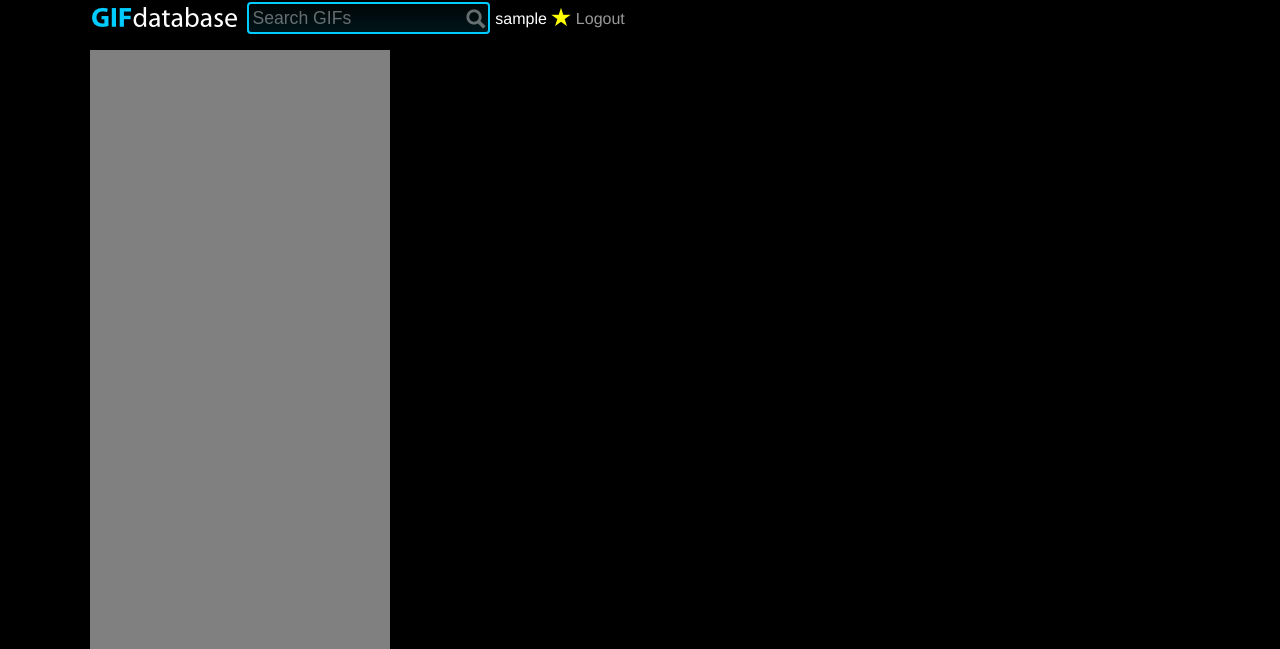
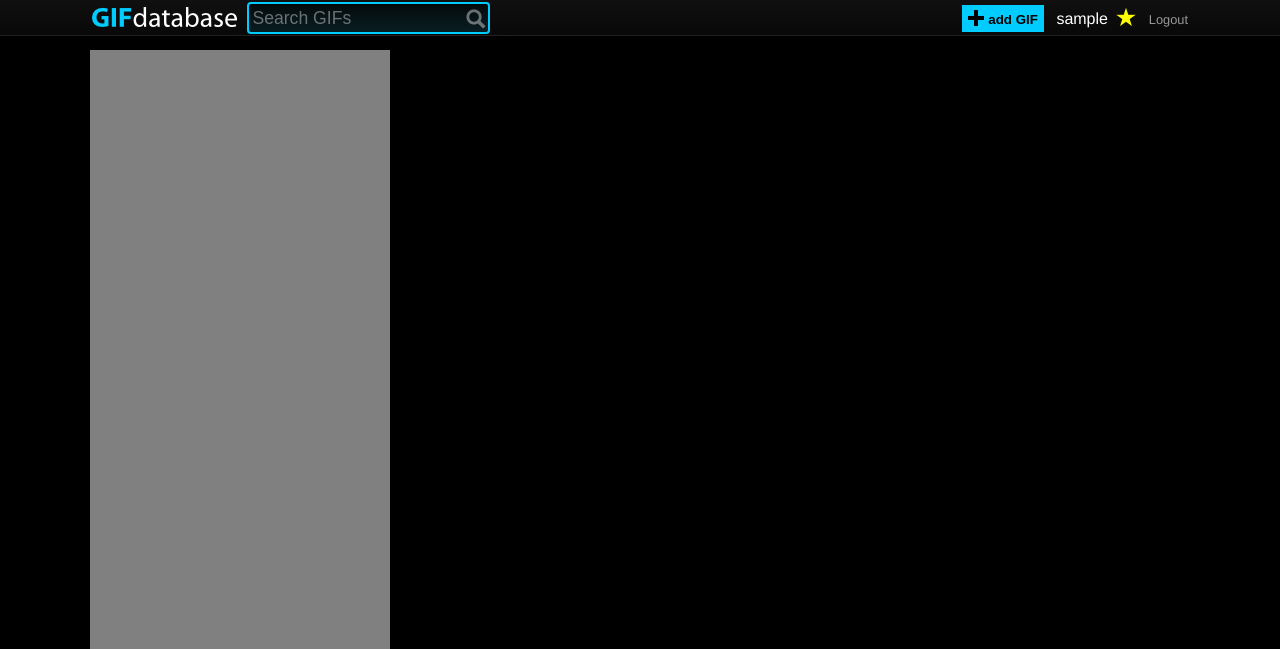
Before and after one commit to liddiard/gifdatabase, a Django app: template gifdb/templates/base.html in a window 1280 px wide. Shown: the top 649 px of the page. Run offline with Django 3.2, Linux system fonts and the light colour scheme; the template is opened without the code that fills it, so the values that code supplies are empty; the visitor is signed in with stand-in values (Sample User, id 1); parts of the project's set-up code (start-up, migrations or seed data) failed here and were passed over; some libraries are stand-ins or nearby versions.

Commit message:
nav bar layout and styling, 'add gif' button styling

```diff
--- a/gifdb/templates/base.html
+++ b/gifdb/templates/base.html
@@ -18,9 +18,11 @@
                 <input type="text" name="q" placeholder="Search GIFs"/>
                 <button type="submit"><img src="{{ STATIC_URL }}img/magnifier.png"/></button>
             </form>
+            <div class="user-actions">
                 {% if user.is_authenticated %}
-                <a href="{% url 'profile' user %}"><span class="user">{{ user.username }}</span> <span class="score">{{ user.getUserScore }}</span></a>
-                <a href="{% url 'profile_starred' user %}"><img src="{{ STATIC_URL }}img/star_selected.png"/></a>
+                    <button class="add-gif"><img src="{{ STATIC_URL }}img/plus_black.png"/>add GIF</button>
+                    <a class="user" href="{% url 'profile' user %}"><span class="username">{{ user.username }}</span> <span class="score">{{ user.getUserScore }}</span></a>
+                    <a class="star" href="{% url 'profile_starred' user %}"><img src="{{ STATIC_URL }}img/star_selected.png"/></a>
                     <a class="logout" href="/logout/">Logout</a>
                 {% else %}
                     <form method="post" action="{% url 'login' %}" id="login">{% csrf_token %}
@@ -29,6 +31,7 @@
                         <input type="submit" value="Login"/>
                     </form>
                 {% endif %}
+            </div>
         </div>
     </nav>
     {% endblock %}
--- a/search/static/css/main.css
+++ b/search/static/css/main.css
@@ -92,13 +92,31 @@ a, .link {
   cursor: pointer; }
   a:hover, .link:hover {
     text-decoration: underline; }
+    a:hover.user, .link:hover.user {
+      text-decoration: none; }
+      a:hover.user > .username, .link:hover.user > .username {
+        text-decoration: underline; }
 
 nav {
   position: fixed;
   width: 100%;
   padding: 2px 0;
-  background-color: rgba(0, 0, 0, 0.8);
-  z-index: 1000; }
+  z-index: 1000;
+  box-shadow: 0 -1px 0 0 rgba(255, 255, 255, 0.1) inset;
+  background: -moz-linear-gradient(top, rgba(20, 20, 20, 0.8) 0%, rgba(10, 10, 10, 0.8) 100%);
+  /* FF3.6+ */
+  background: -webkit-gradient(linear, left top, left bottom, color-stop(0%, rgba(20, 20, 20, 0.8)), color-stop(100%, rgba(10, 10, 10, 0.8)));
+  /* Chrome,Safari4+ */
+  background: -webkit-linear-gradient(top, rgba(20, 20, 20, 0.8) 0%, rgba(10, 10, 10, 0.8) 100%);
+  /* Chrome10+,Safari5.1+ */
+  background: -o-linear-gradient(top, rgba(20, 20, 20, 0.8) 0%, rgba(10, 10, 10, 0.8) 100%);
+  /* Opera 11.10+ */
+  background: -ms-linear-gradient(top, rgba(20, 20, 20, 0.8) 0%, rgba(10, 10, 10, 0.8) 100%);
+  /* IE10+ */
+  background: linear-gradient(to bottom, rgba(20, 20, 20, 0.8) 0%, rgba(10, 10, 10, 0.8) 100%);
+  /* W3C */
+  filter: progid:DXImageTransform.Microsoft.gradient(startColorstr='#bf000000', endColorstr='#40000000',GradientType=0 );
+  /* IE6-9 */ }
   nav .contents {
     max-width: 1100px;
     margin: 0 auto; }
@@ -111,18 +129,24 @@ nav {
       /* Adjusts for spacing */ }
   nav a:hover {
     text-decoration: none; }
-    nav a:hover .user {
-      text-decoration: underline; }
   nav img {
     display: inline-block;
     vertical-align: text-bottom; }
+  nav .user-actions {
+    float: right;
+    margin: 3px 2px 0 0; }
   nav .banner {
-    margin-right: 5px;
-    padding-left: 2px; }
+    padding-left: 2px;
+    margin-right: 5px; }
   nav .search {
     display: inline-block; }
+  nav .user {
+    margin: 0 0.25em 0 0.5em; }
+  nav .star {
+    margin-right: 0.5em; }
   nav .logout {
-    color: #999999; }
+    color: #999999;
+    font-size: 0.8em; }
     nav .logout:hover {
       color: #cccccc; }
 
@@ -130,6 +154,7 @@ nav {
   color: #00ccff; }
 
 #wrap {
+  position: relative;
   max-width: 1100px;
   margin: 0 auto;
   padding-top: 50px; }
@@ -200,7 +225,7 @@ input {
     filter: progid:DXImageTransform.Microsoft.gradient(startColorstr='#bf000000', endColorstr='#40000000',GradientType=0 );
     /* IE6-9 */
     background-color: rgba(0, 204, 255, 0.1);
-    border-color: #00ccff;
+    border-color: #00ccff !important;
     outline: none; }
   .search input {
     border-width: 2px;
@@ -211,14 +236,24 @@ input {
     padding-right: 28px; }
 
 button {
-  color: white;
+  color: black;
   background-color: #00ccff;
   border: 0;
   cursor: pointer;
   padding: 0;
   outline: none; }
-  button img {
-    display: block; }
+  button:hover {
+    background-color: #22eeff; }
+  button:active {
+    background-color: #00aadd; }
+  button.medium {
+    padding: 5px; }
+  button.add-gif {
+    font-weight: bold;
+    padding: 3px 6px 0 4px; }
+    button.add-gif img {
+      vertical-align: middle;
+      padding: 0 2px 4px 0; }
   .search button {
     position: absolute;
     top: 0;
--- a/search/static/sass/main.scss
+++ b/search/static/sass/main.scss
@@ -63,6 +63,14 @@ a, .link {
 
     &:hover {
         text-decoration: underline;
+
+        &.user {
+            text-decoration: none;
+
+            > .username {
+                text-decoration: underline;
+            }
+        }
     }
 }
 
@@ -70,8 +78,9 @@ nav {
     position: fixed;
     width: 100%;
     padding: 2px 0;
-    background-color: rgba(0,0,0, 0.8);
     z-index: 1000;
+    box-shadow: 0 -1px 0 0 rgba(255,255,255, 0.1) inset;
+    @include horizontal_gradient(rgba(20,20,20, 0.8), rgba(10,10,10, 0.8));
 
     .contents {
         max-width: 1100px;
@@ -88,10 +97,6 @@ nav {
 
     a:hover {
         text-decoration: none;
-
-        & .user {
-            text-decoration: underline;
-        }
     }
 
     img {
@@ -99,9 +104,14 @@ nav {
         vertical-align: text-bottom;
     }
 
+    .user-actions {
+        float: right;
+        margin: 3px 2px 0 0;
+    }
+
     .banner {
+        padding-left: 2px;
         margin-right: 5px;
-        padding-left: 2px;
     }
 
     .search {
@@ -109,11 +119,16 @@ nav {
     }
 
     .user {
-            ;
+        margin: 0 0.25em 0 0.5em;
+    }
+
+    .star {
+        margin-right: 0.5em;
     }
 
     .logout {
         color: $neutral_gray;
+        font-size: 0.8em;
 
         &:hover {
             color: $light_gray;
@@ -128,6 +143,7 @@ nav {
 
 
 #wrap {
+    position: relative;
     max-width: 1100px;
     margin: 0 auto;
     padding-top: 50px;
@@ -168,7 +184,7 @@ input {
     &:focus {
         @include horizontal_gradient(rgba(0,0,0,0.75), rgba(0,0,0,0));
         background-color: rgba($primary_color, 0.1);
-        border-color: rgba($primary_color, 1);
+        border-color: rgba($primary_color, 1) !important;
         outline: none;
     }
 
@@ -183,15 +199,37 @@ input {
 }
 
 button {
-    color: white;
+    color: black;
     background-color: $primary_color;
     border: 0;
     cursor: pointer;
     padding: 0;
     outline: none;
 
+    &:hover {
+        background-color: $primary_color + #222;
+    }
+
+    &:active {
+        background-color: $primary_color - #222;
+    }
+
+    &.medium {
+        padding: 5px;
+    }
+
+    &.add-gif {
+        font-weight: bold;
+        padding: 3px 6px 0 4px;
+
+        img {
+            vertical-align: middle;
+            padding: 0 2px 4px 0;
+        }
+    }
+
     img {
-        display: block;
+        ;
     }
 
     .search & {
```
Also changed, not shown: search/static/img/plus_black.png (added), search/static/img/plus_green.png (added), search/static/img/plus_white.png (added). Lines whose indentation alone changed are shown as unchanged.
